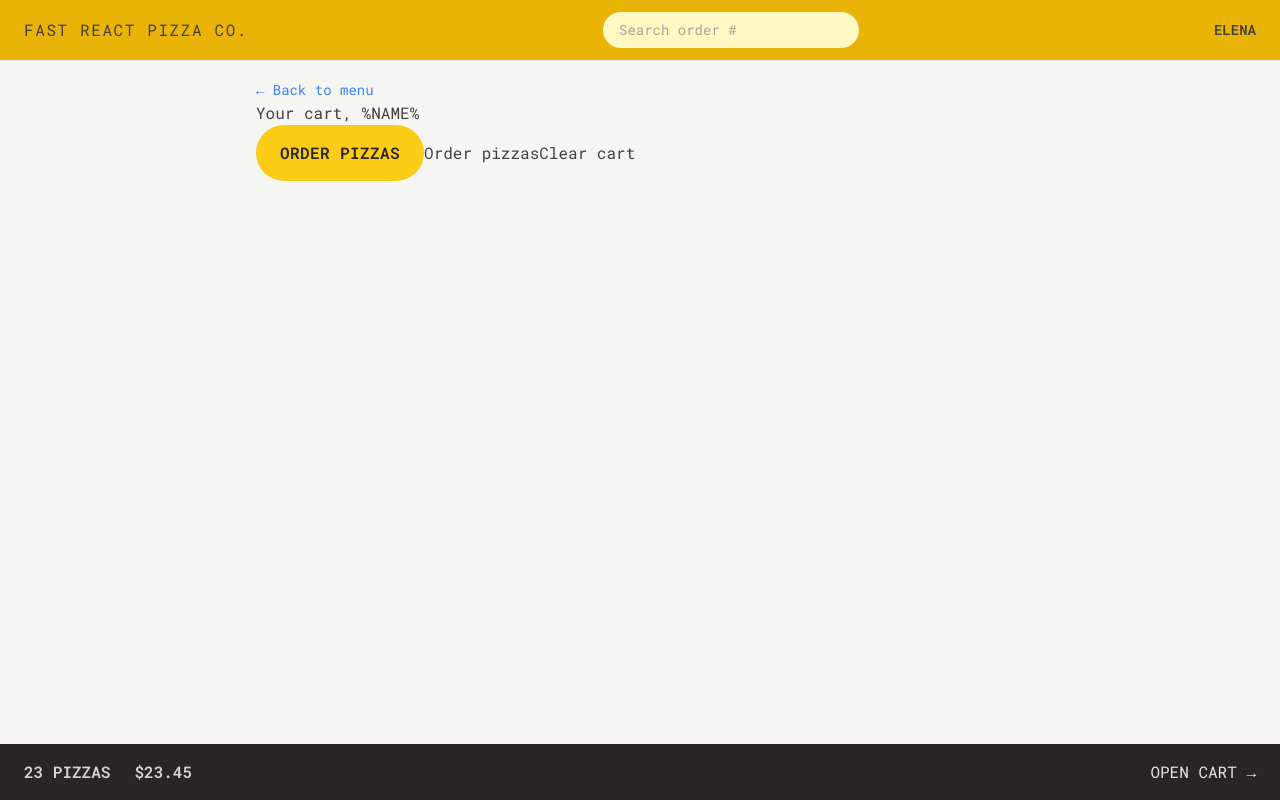
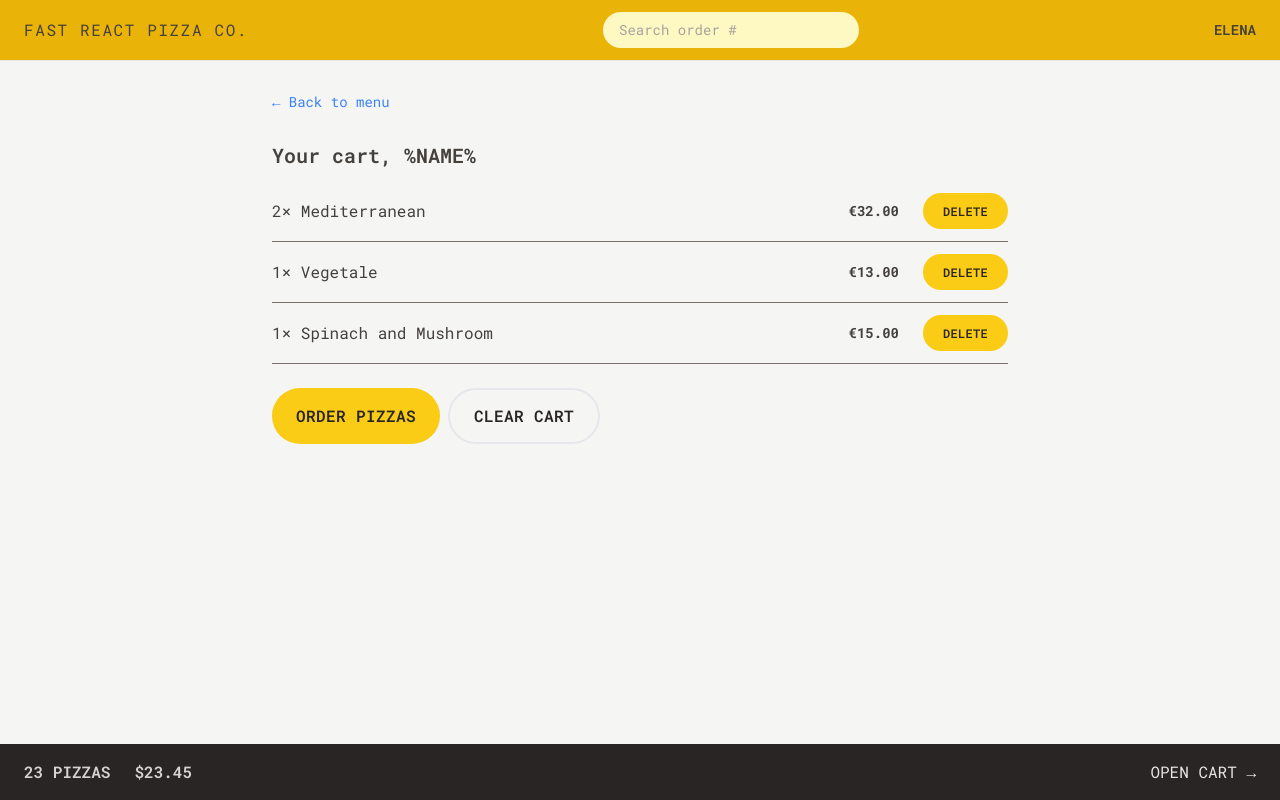
Before and after one commit to Elena-Cr/fast-react-pizza, a React (Vite) app: page /cart in a window 1280 px wide. Built offline with nearby package versions, Linux system fonts and the light colour scheme.

Commit message:
styling the cart

```diff
--- a/src/features/cart/Cart.jsx
+++ b/src/features/cart/Cart.jsx
@@ -1,6 +1,7 @@
 import { Link } from "react-router-dom";
 import LinkButton from "../../ui/LinkButton";
 import Button from "../../ui/Button";
+import CartItem from "./CartItem";
 
 const fakeCart = [
   {
@@ -30,17 +31,22 @@ function Cart() {
   const cart = fakeCart;
 
   return (
-    <div>
+    <div className="px-4 py-3">
       <LinkButton to="/menu">&larr; Back to menu</LinkButton>
 
-      <h2>Your cart, %NAME%</h2>
+      <h2 className="text-xl font-semibold mt-7">Your cart, %NAME%</h2>
 
-      <div>
+      <ul className="mt-3 border-b divide-y border-stone-500 divide-stone-500">
+        {cart.map((item) => (
+          <CartItem item={item} key={item.key} />
+        ))}
+      </ul>
+
+      <div className="mt-6 space-x-2">
         <Button type="primary" to="/order/new">
           Order pizzas
         </Button>
-        <Link to="/order/new">Order pizzas</Link>
-        <button>Clear cart</button>
+        <Button type="secondary">Clear cart</Button>
       </div>
     </div>
   );
--- a/src/features/cart/CartItem.jsx
+++ b/src/features/cart/CartItem.jsx
@@ -1,15 +1,17 @@
+import Button from "../../ui/Button";
 import { formatCurrency } from "../../utils/helpers";
 
 function CartItem({ item }) {
   const { pizzaId, name, quantity, totalPrice } = item;
 
   return (
-    <li>
-      <p>
+    <li className="py-3 sm:flex sm:items-center sm:justify-between">
+      <p className="mb-1 sm:mb-0 ">
         {quantity}&times; {name}
       </p>
-      <div>
-        <p>{formatCurrency(totalPrice)}</p>
+      <div className="flex items-center justify-between sm:gap-6">
+        <p className="text-sm font-bold">{formatCurrency(totalPrice)}</p>
+        <Button type="small">Delete</Button>
       </div>
     </li>
   );
--- a/src/ui/Button.jsx
+++ b/src/ui/Button.jsx
@@ -7,6 +7,8 @@ function Button({ children, disabled, to, type }) {
   const styles = {
     primary: base + " px-4 py-3 md:px-6 md:py-4",
     small: base + " px-4 py-2 sm:px-5 sm:py-2.5 text-xs",
+    secondary:
+      "inline-block font-semibold tracking-wide uppercase border-2 norder-stone-300 transition-colors duration-300  rounded-full  disabled:cursor-not-allowed focus:ring-offset-2 focus:outline-none focus:bg-stone-300 focus:ring-stone-300 focus:ring hover:bg-stone-300 text-stone-800 px-4 py-2.5 md:px-6 md:py-3.5",
   };
   if (to)
     return (
```
